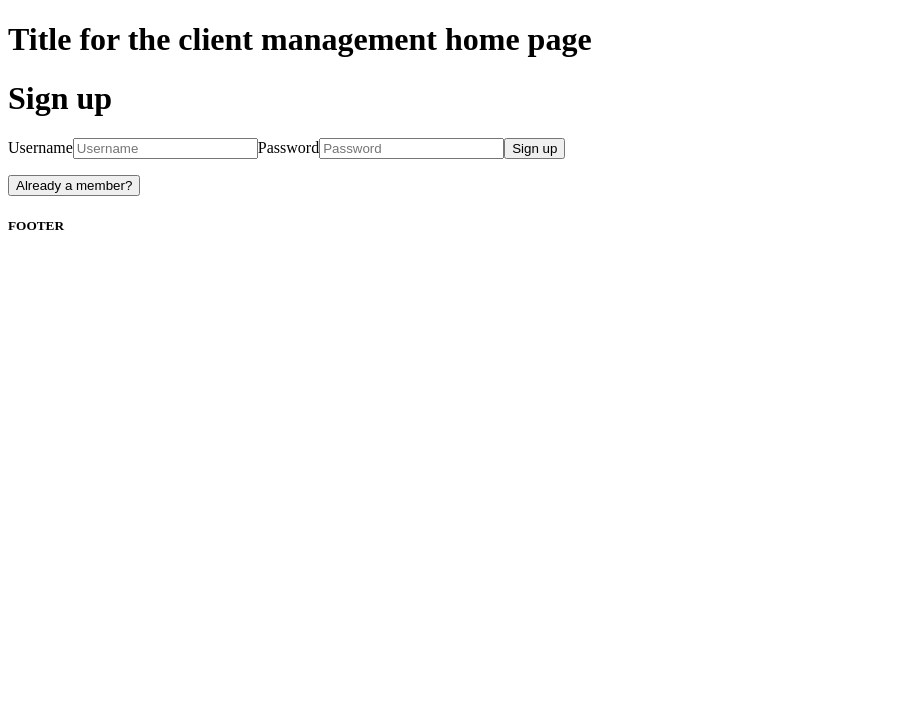
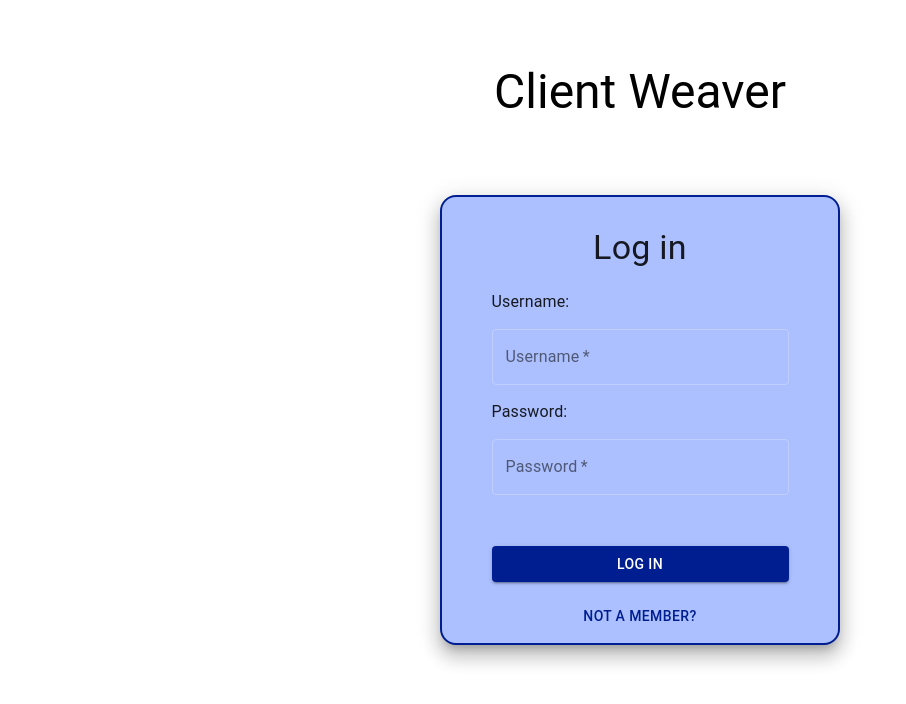
Before and after one commit to noahweaver/client-mgmt-app, a React (Create React App) app in the folder client/: page / in a window 1280 px wide. Shown: the top 704 px of the page, without its empty margins (0-906 px from the left). Built offline with nearby package versions, Linux system fonts and the light colour scheme; no server answers.

Commit message:
styling and error message for auth page

```diff
--- a/client/src/App.tsx
+++ b/client/src/App.tsx
@@ -1,10 +1,9 @@
 import React from 'react';
-import { Routes, Route, Navigate } from 'react-router-dom'
-import Nav from './components/Nav'
-import Home from './pages/Home'
-import Auth from './pages/Auth'
+import { Routes, Route, Navigate } from 'react-router-dom';
+import Nav from './components/Nav';
+import Home from './pages/Home';
+import Auth from './pages/Auth';
 import ClientDashboard from './pages/ClientDashboard';
-import Footer from './components/Footer'
 import ProtectedRoute from './components/ProtectedRoute'
 import { useUserContext } from './context/UserProvider';
 import InvoiceDashboard from './pages/InvoiceDashboard';
@@ -16,14 +15,15 @@ type userStateType = {
   token: string,
   errMsg: string,
   logout: () => void
-}
+};
 
 const App: React.FC = () => {
 
-  const { token, logout } = useUserContext() as userStateType
+  const { token, logout } = useUserContext() as userStateType;
 
   return (
     <>
+    {/* MUI css baseline? */}
       {token && <Nav logout={logout} />}
       <Routes>
         <Route
@@ -47,8 +47,6 @@ const App: React.FC = () => {
           <Route path="/tasks" element={<TaskDashboard />}/>
         </Route>
       </Routes>
-
-      <Footer />
     </>
   );
 }
--- a/client/src/components/AuthForm.tsx
+++ b/client/src/components/AuthForm.tsx
@@ -1,13 +1,15 @@
-import React from 'react'
-import { IInput } from '../pages/Auth'
-
+import React from 'react';
+import { IInput } from '../pages/Auth';
+import { Box, Button, Typography, InputLabel, TextField } from '@mui/material';
+import { useTheme, Theme } from '@mui/material/styles';
 interface FormProps {
     btnText: string,
     inputs: IInput,
-    errMsg?: string
+    errMsg?: string,
+    authErr: boolean,
     handleChange: (e: any) => void,
-    handleSubmit: (e: any) => void,
-}
+    handleSubmit: (e: any) => void
+};
 
 const AuthForm: React.FC<FormProps> = ({
     btnText,
@@ -17,34 +19,54 @@ const AuthForm: React.FC<FormProps> = ({
     },
     errMsg,
     handleChange,
-    handleSubmit
+    handleSubmit,
+    authErr
 }) => {
 
+    const theme: Theme = useTheme();
+
+
     return (
-        <div>
-            <h1>{btnText}</h1>
-            <form onSubmit={handleSubmit}>
-                <label>Username</label>
-                <input
-                    type="text"
+        <Box
+            component="form"
+            sx={{
+                display: "flex",
+                flexDirection: "column",
+                justifyContent: "space-evenly",
+                mx: "auto",
+                height: "100%",
+                width: "75%",
+
+            }}
+
+        >
+            <Typography variant="h4" sx={{ alignSelf: 'center', paddingTop: "15px", paddingBottom: "5px" }}>{ btnText }</Typography>
+            <Typography sx={{ textDecoration: "bold" }}>Username: </Typography>
+            <TextField
                 value={username}
                 name="username"
                 onChange={handleChange}
-                    placeholder="Username"
+                label="Username"
+                required
+                id="outlined-username"
+                error={authErr}
             />
-                <label>Password</label>
-                <input
-                    type="text"
+            <Typography sx={{ textDecoration: "bold" }}>Password: </Typography>
+            <TextField
+                type="password"
                 value={password}
                 name="password"
                 onChange={handleChange}
-                    placeholder="Password"
+                label="Password"
+                id="outlined-Password"
+                variant="outlined"
+                required
+                error={authErr}
             />
-                <button type="submit">{btnText}</button>
-                <p>{errMsg}</p>
-            </form>
-        </div>
+            <Typography variant="body1" sx={{ height: "5px", color: "red", textDecoration: "bold" }}>{errMsg}</Typography>
+            <Button type="submit" onClick={handleSubmit} variant="contained" sx={{ marginTop: "15px" }}>{btnText}</Button>
+        </Box>
     )
-}
+};
 
-export default AuthForm
+export default AuthForm;
--- a/client/src/components/Footer.tsx
+++ /dev/null
@@ -1,11 +0,0 @@
-import React from 'react'
-
-function Footer() {
-    return (
-        <div>
-            <h5>FOOTER</h5>
-        </div>
-    )
-}
-
-export default Footer
--- a/client/src/context/UserProvider.tsx
+++ b/client/src/context/UserProvider.tsx
@@ -28,12 +28,13 @@ export const UserProvider: React.FC = ({ children }) => {
         tasks: []
     }
 
-    const [userState, setUserState] = useState(initState)
+    const [userState, setUserState] = useState(initState);
+    const [authErr, setAuthErr] = useState(false);
 
     useEffect(() => {
        getUserClients()
        getOpenTasks()
-    }, [])
+    }, []);
 
     //Signup
     function signup(credentials: any){
@@ -49,7 +50,11 @@ export const UserProvider: React.FC = ({ children }) => {
                 }))
                 // localStorage.setItem("userState", userState)
             })
-            .catch(err => console.dir(err))
+            .catch(err => {
+                setAuthErr(true)
+                handleAuthErr(err.response.data.errMsg)
+                console.dir(err)
+            })
             // .catch(err => handleAuthErr(err.response.data.errMsg))
             // .catch(err => console.dir(err))
     }
@@ -71,10 +76,34 @@ export const UserProvider: React.FC = ({ children }) => {
                     token
                 }))
             })
-            .catch(err => console.dir(err))
+            .catch(err => {
+                console.dir(err)
+                setAuthErr(true)
+                handleAuthErr(err.response.data.errMsg)
+            })
             // .catch(err => handleAuthErr(err.response.data.errMsg))
+    };
+
+    //Auth Errors
+    function handleAuthErr(errMsg: string){
+        console.log(`Authentication Error: ${errMsg}`);
+        setAuthErr(true);
+        setUserState(prev => ({
+            ...prev,
+            errMsg
+        }))
+    };
+
+    //Reset Auth Errors
+    function restAuthErr(){
+        setAuthErr(false)
+        setUserState(prev => ({
+            ...prev,
+            errMsg: ""
+        }))
     }
-//logout
+
+    //Logout
     function logout(){
         console.log("UserProvider: logout was called")
         localStorage.removeItem("token")
@@ -131,6 +160,8 @@ function logout(){
                 logout,
                 addNewClient,
                 getOpenTasks,
+                restAuthErr,
+                authErr
             }} >
 
             {children}
--- a/client/src/index.tsx
+++ b/client/src/index.tsx
@@ -5,15 +5,20 @@ import './styles/styles.css';
 import './styles/StyleWeaver.css'
 import App from './App';
 import { UserProvider } from './context/UserProvider';
+import { ThemeProvider } from '@mui/material/styles';
+import theme from './context/Theme'
+import './styles/styles.css'
 
 
 
 
 ReactDOM.render(
   <Router>
+    <ThemeProvider theme={theme}>
     <UserProvider>
       <App />
     </UserProvider>
+    </ThemeProvider>
   </Router>,
   document.getElementById('root')
 );
--- a/client/src/pages/Auth.tsx
+++ b/client/src/pages/Auth.tsx
@@ -1,6 +1,8 @@
-import React, { useState } from 'react'
-import AuthForm from '../components/AuthForm'
-import { useUserContext } from '../context/UserProvider'
+import React, { useState } from 'react';
+import AuthForm from '../components/AuthForm';
+import { useUserContext } from '../context/UserProvider';
+import { Card, Button, Typography, Box } from '@mui/material';
+import { useTheme, Theme } from '@mui/material/styles';
 
 export interface IInput {
     username: string,
@@ -8,20 +10,40 @@ export interface IInput {
 }
 
 type authUserState = {
-    errMsg: string
+    errMsg: string,
+    authErr: boolean,
     login: (credentials: any) => void,
-    signup: (credentials: any) => void
+    signup: (credentials: any) => void,
+    resetAuthErr: () => void
 }
 
 const Auth: React.FC  = () => {
 
-    const initInputs: IInput = { username: "", password: ""}
+    const initInputs: IInput = { username: "", password: ""};
 
-    const [inputs, setInputs] = useState<IInput>(initInputs)
-    const [toggle, setToggle] = useState<boolean>(false)
+    const [inputs, setInputs] = useState<IInput>(initInputs);
+    const [toggle, setToggle] = useState<boolean>(false);
+    const { errMsg, login, signup, resetAuthErr, authErr } = useUserContext() as authUserState;
+    const theme: Theme = useTheme();
 
-    //going to add signup, login, and error message
-    const { errMsg, login, signup } = useUserContext() as authUserState
+    const style = {
+        container: {
+            width: 400,
+            height: 450,
+            backgroundColor: theme.palette.primary.light,
+            border: `${theme.palette.primary.main} 2px solid`,
+            ...( errMsg && {
+                border: `${theme.palette.error.main} 2px solid`
+            }),
+            borderRadius: theme.shape.borderRadius,
+            mx: "auto",
+            display: "flex",
+            flexDirection: "column",
+            justifyContent: "center",
+            boxShadow: 12
+        }
+    };
+
 
     function handleChange(e: any){
         const {name, value} = e.target
@@ -29,34 +51,54 @@ const Auth: React.FC  = () => {
           ...prevInputs,
           [name]: value
         }))
-      }
+      };
 
       function handleSignup(e: any){
         e.preventDefault()
         console.log("handleSignup was called")
         signup(inputs)
-      }
+      };
 
       function handleLogin(e: any){
         e.preventDefault()
         console.log("handleLogin was called")
         login(inputs)
-      }
+      };
 
       function toggleForm(){
         console.log("toggleForm was called")
         setToggle(prev => !prev)
         // resetAuthErr()
-      }
+      };
 
 
     return (
-        <div>
-            <h1>Title for the client management home page</h1>
+        <div style={{ height: "100%"}}>
+            {/* add errMsg to props */}
+            <Box sx={{
+                display: "flex",
+                justifyContent: "center",
+            }}>
+            <Typography variant="h3" sx={{ mt: "5%"}}>Client Weaver</Typography>
+            </Box>
+            <div style= {{ paddingTop: 75 }}>
+                <Card
+                    sx={style.container}
+                >
 
-            {/* add errMsg to props */}
-
-            {   !toggle ?
+                { !toggle ?
+                <>
+                    <AuthForm
+                        btnText="Log in"
+                        handleChange={handleChange}
+                        handleSubmit={handleLogin}
+                        inputs={inputs}
+                        errMsg={errMsg}
+                        authErr={authErr}
+                    />
+                    <Button onClick={toggleForm} sx={{ paddingBottom: "15px" }}>Not a member?</Button>
+                </>
+                :
                 <>
                     <AuthForm
                         btnText="Sign up"
@@ -64,25 +106,16 @@ const Auth: React.FC  = () => {
                         handleSubmit={handleSignup}
                         inputs={inputs}
                         errMsg={errMsg}
+                        authErr={authErr}
                     />
-                    <button onClick={toggleForm}>Already a member?</button>
+                    <Button onClick={toggleForm}>Already a member?</Button>
                 </>
-                :
-                <>
-                    <AuthForm
-                        btnText="Login"
-                        handleChange={handleChange}
-                        handleSubmit={handleLogin}
-                        inputs={inputs}
-                        errMsg={errMsg}
-                    />
-                    <button onClick={toggleForm}>Not a member?</button>
-                </>
-            }
-
+                }
+            </Card>
+            </div>
 
         </div>
     )
-}
+};
 
-export default Auth
+export default Auth;
--- a/client/src/pages/ClientDashboard.tsx
+++ b/client/src/pages/ClientDashboard.tsx
@@ -39,6 +39,7 @@ const ClientDashboard: React.FC = () => {
                         </div>
                     </li>)}
                 </ul>
+                {/* pagination MUI component */}
             </div>
             {!addingClientToggle && <button onClick={() => setAddingClientToggle(prev => !prev)}>Add New Client</button>}
             {addingClientToggle &&
--- a/client/src/pages/Home.tsx
+++ b/client/src/pages/Home.tsx
@@ -18,6 +18,11 @@ function Home() {
     return (
         <div>
             <h1>Hello {username}!</h1>
+            {/* user card with:
+            user info,
+            letter avatar,
+            avatar to edit user info,
+            idk what else.  */}
             <div>
                 <button onClick={() => {
                     navigate('/clientdashboard')
--- a/client/src/pages/InvoiceDashboard.tsx
+++ b/client/src/pages/InvoiceDashboard.tsx
@@ -8,7 +8,9 @@ const InvoiceDashboard: React.FC = () => {
         <div>
             <h1>Invoices List</h1>
             {/* Each Invoice will link to a page with the invoice info via Invoice.tsx */}
-            <p>Invoices listed from most recent. All will be linked to individual invoice.</p>
+            {/* MUI has list components */}
+            <p>Invoices listed from most recent. All will be linked to individual invoice. Will have the ability to search/filter by date or client name</p>
+            {/* pagination MUI component to go through invoices */}
         </div>
     )
 }
--- a/client/src/styles/styles.css
+++ b/client/src/styles/styles.css
@@ -0,0 +1,11 @@
+*{
+    box-sizing: border-box;
+}
+
+html,
+body {
+    height: 100%;
+    width: 100%;
+    margin: 0;
+    padding: 0;
+}
```
Also changed, not shown: client/package.json (+8 -0 lines), client/src/context/Theme.tsx (added, +61 -0 lines), 2 other files (tests, documents, lock files or other folders). Lines whose indentation alone changed are shown as unchanged.
